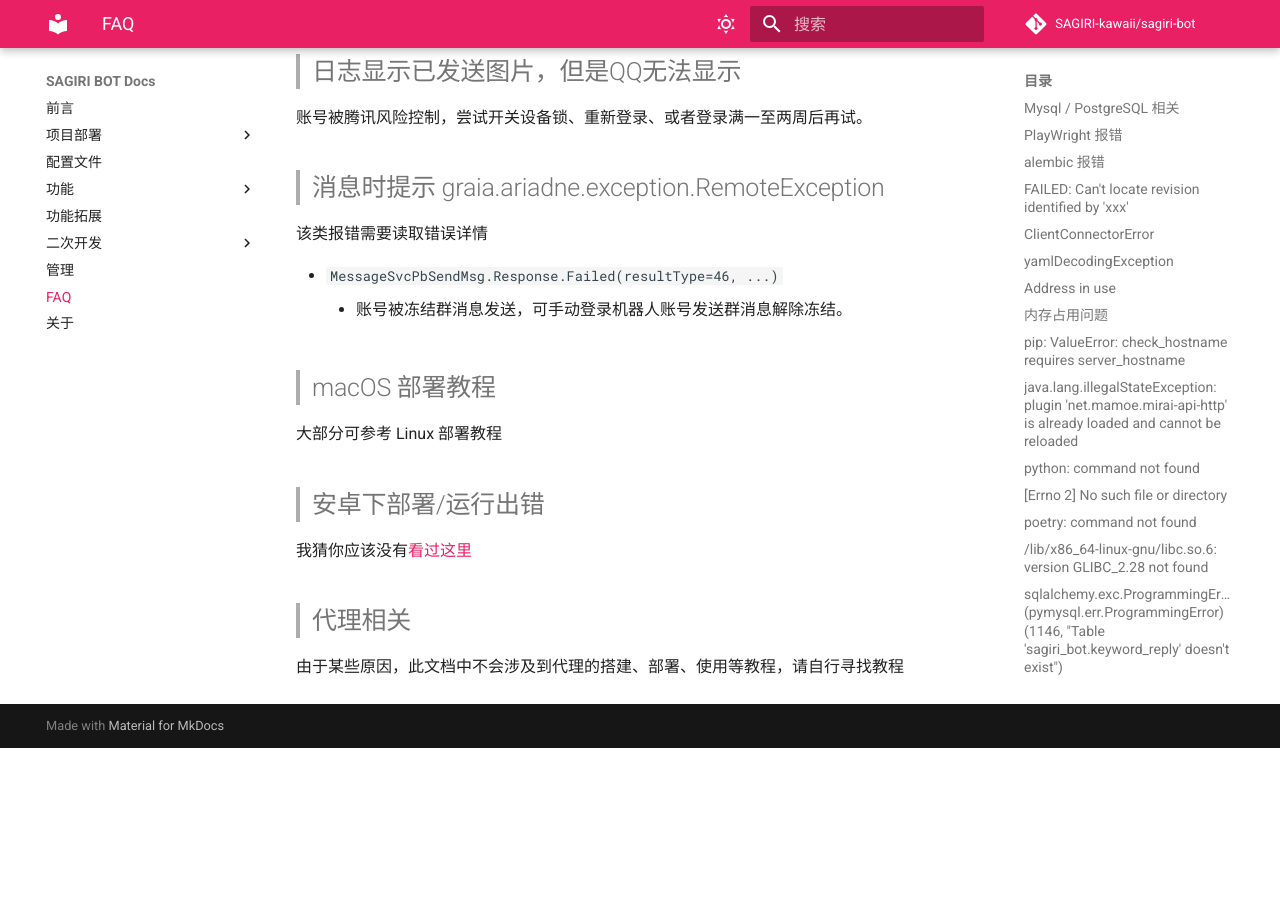
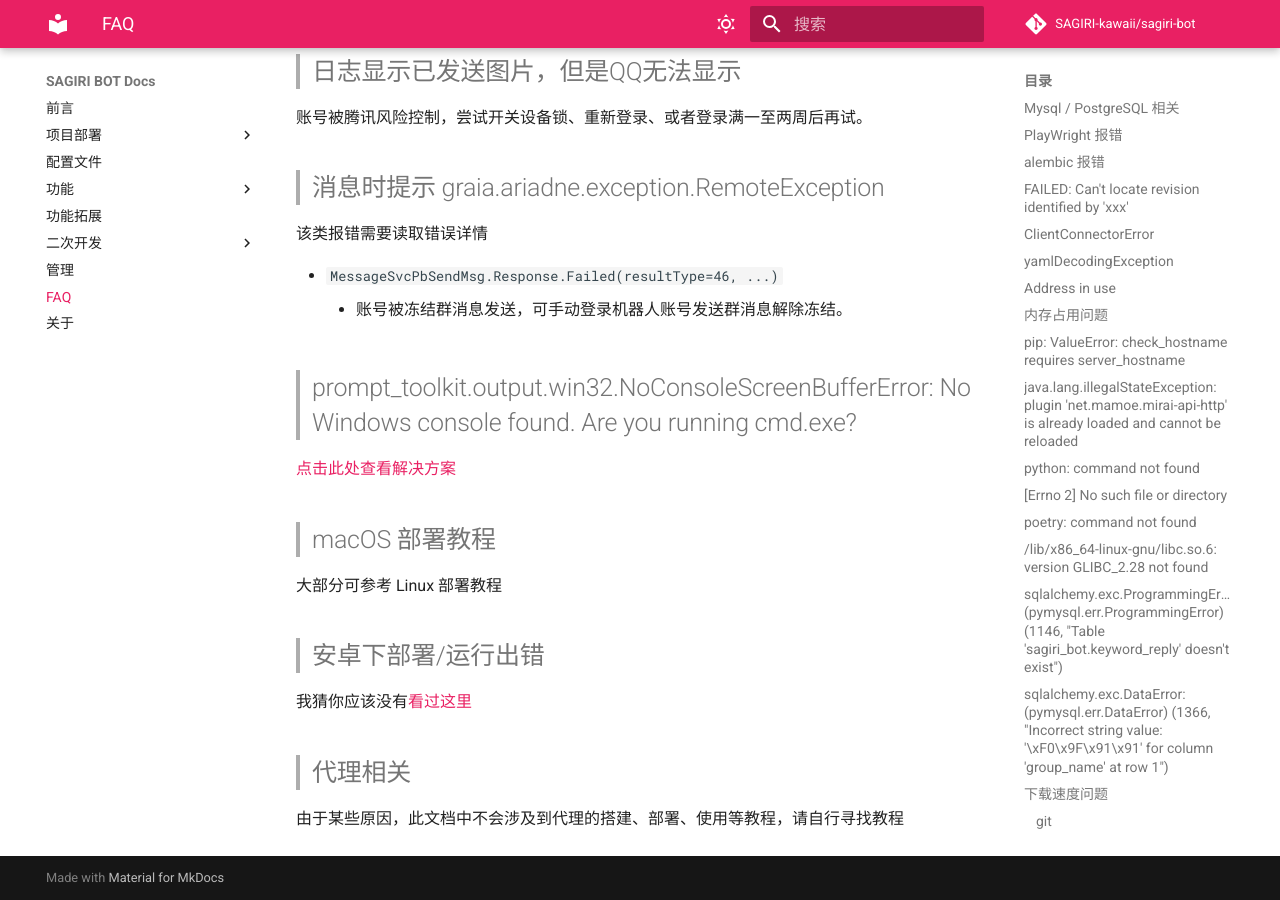
Before and after one commit to SAGIRI-kawaii/sagiri-bot, an MkDocs documentation site: the page built from docs/FAQ.md, in a window 1280 px wide and 900 px high, scrolled down 5990 px. Built offline with MkDocs 1.6.1 and Material for MkDocs 9.7.7, drawn with Linux system fonts in a browser that asks for light colours; comment, search, counter and statistics services are not loaded; before the commit the page ends 6738 px from its top, so only the background shows below that.

Commit message:
:pencil: Update FAQ
Signed-off-by: nullqwertyuiop <null@member.fsf.org>

```diff
--- a/docs/FAQ.md
+++ b/docs/FAQ.md
@@ -247,6 +247,10 @@
 * `MessageSvcPbSendMsg.Response.Failed(resultType=46, ...)`
     * 账号被冻结群消息发送，可手动登录机器人账号发送群消息解除冻结。
 
+> ## prompt_toolkit.output.win32.NoConsoleScreenBufferError: No Windows console found. Are you running cmd.exe?
+
+[点击此处查看解决方案](https://fanyi.baidu.com)
+
 > ## macOS 部署教程
 
 大部分可参考 Linux 部署教程
```
